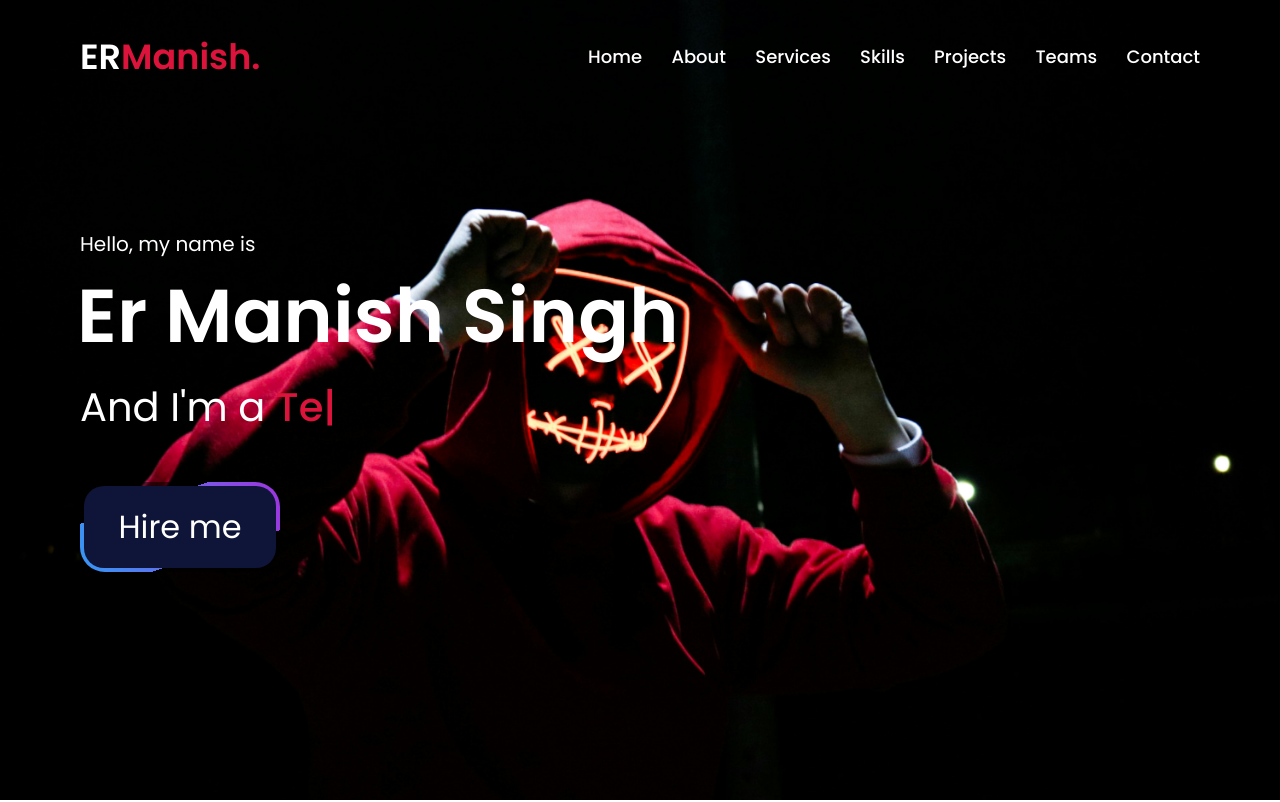
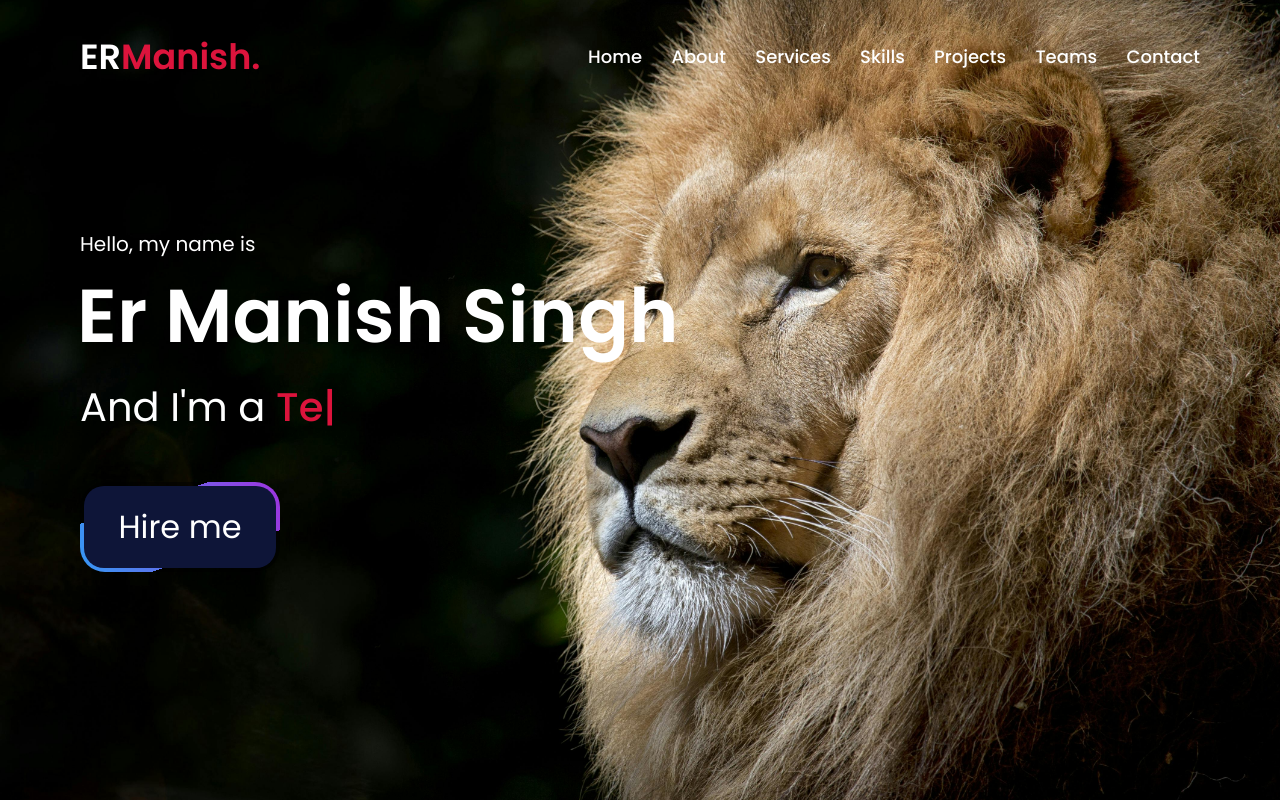
Before and after one commit to ermanishsingh28/portfolio-website, a plain HTML site: page index.html in a window 1280 px wide. Shown: the top 802 px of the page. Drawn offline with nearby package versions, Linux system fonts and the light colour scheme.

Commit message:
Changes to be committed: 	renamed:    portfolio.html -> index.html modified:   style.css

```diff
--- a/style.css
+++ b/style.css
@@ -174,7 +174,7 @@ section .title::after {
 /* home section styling */
 .home {
   display: flex;
-   background: url("pexels-sebastiaan9977-1097456.jpg")
+   background: url("pexels-pixabay-33045.jpg")
     no-repeat center;
   height: 100vh;
   color: #fff;
```
Also changed, not shown: index.html (renamed from portfolio.html).
